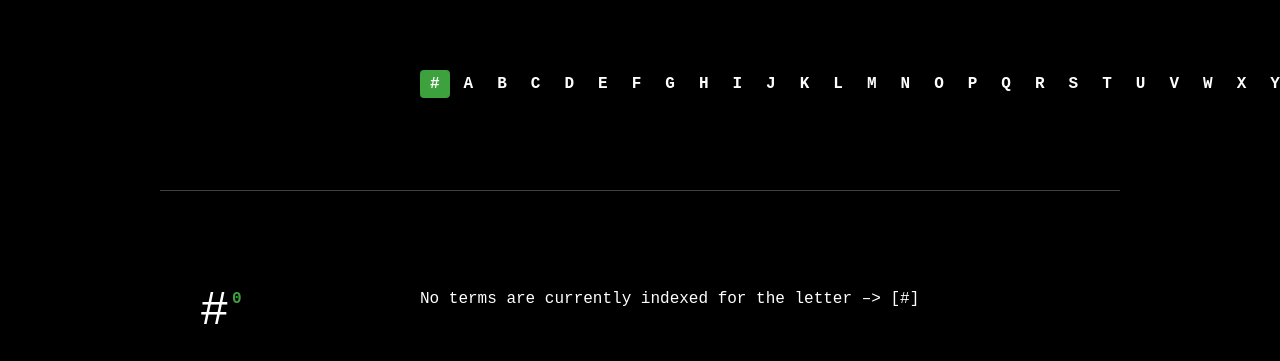
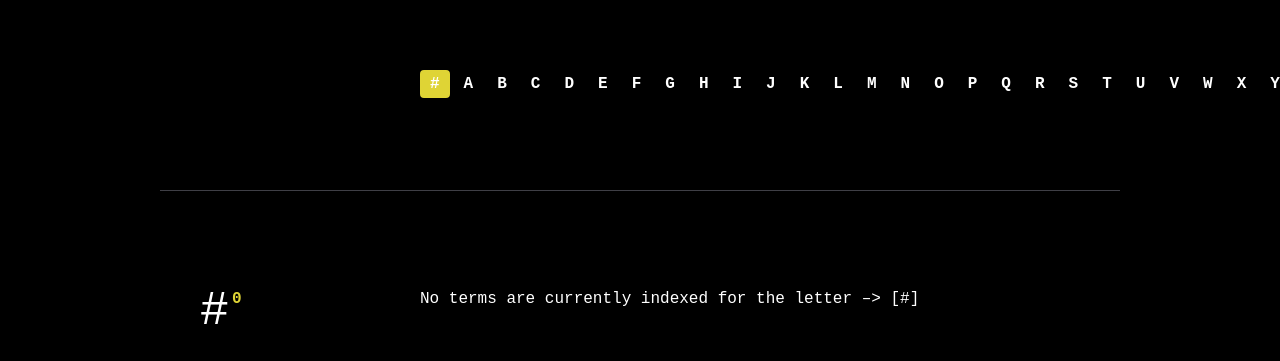
Before and after one commit to devthedud3/online-dictionary, a Next.js app: page / in a window 1280 px wide. Shown: the part 427-788 px from the top of the page. Built offline with nearby package versions, Linux system fonts and the light colour scheme.

Commit message:
change primary color

```diff
--- a/src/app/globals.css
+++ b/src/app/globals.css
@@ -4,7 +4,7 @@
 
 
 :root{
-    --primary: rgb(61, 161, 61);
+    --primary: rgb(223, 212, 53);
 
 
 }
```
